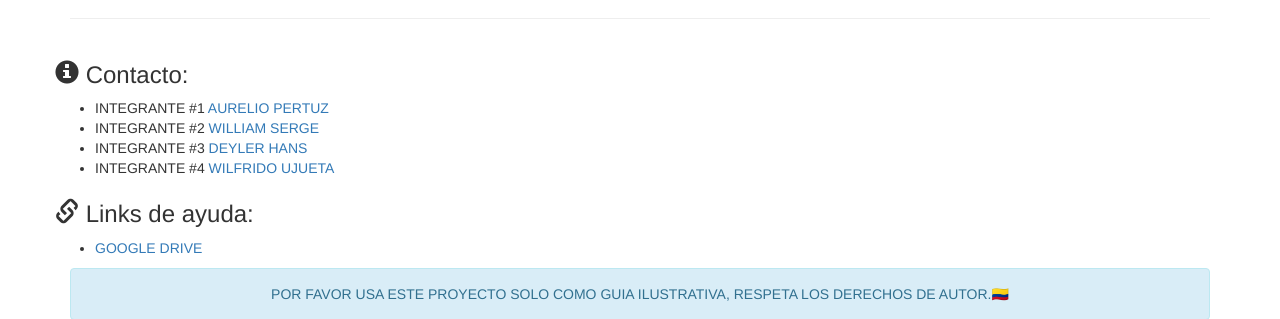
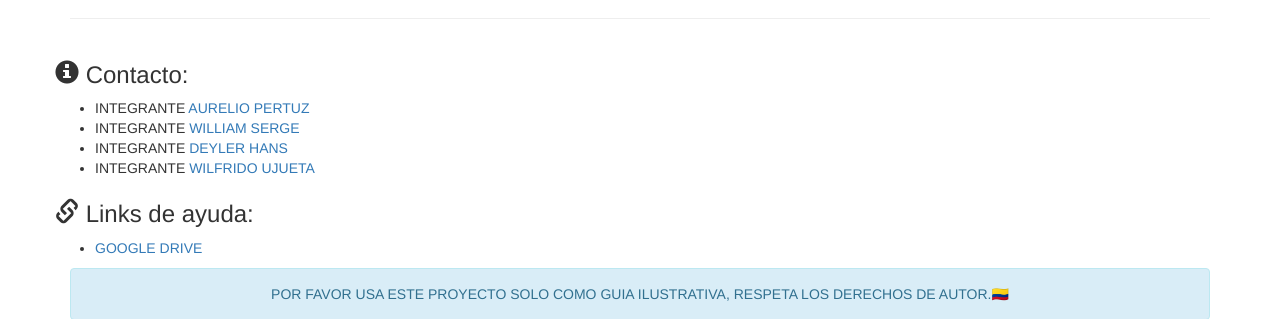
Before and after one commit to aureliopertuz1/pca-its, a PHP site: template web/views/index.twig in a window 1280 px wide. Shown: the part 704-1023 px from the top of the page. Run offline with PHP 8.4, Linux system fonts and the light colour scheme; the template is opened without the code that fills it, so the values that code supplies are empty; some libraries are stand-ins or nearby versions.

Commit message:
Update index.twig

```diff
--- a/web/views/index.twig
+++ b/web/views/index.twig
@@ -20,10 +20,10 @@
     <div class="col-md-20">
       <h3><span class="glyphicon glyphicon-info-sign"></span> Contacto:</h3>
       <ul>
-        <li>INTEGRANTE #1 <a href="https://walink.co/ad580a">AURELIO PERTUZ</a> </li>
-        <li>INTEGRANTE #2 <a href="https://walink.co/0a9bdc">WILLIAM SERGE</a> </li>
-        <li>INTEGRANTE #3 <a href="https://walink.co/458918">DEYLER HANS</a> </li>
-        <li>INTEGRANTE #4 <a href="https://walink.co/2dc5ab">WILFRIDO UJUETA</a> </li>
+        <li>INTEGRANTE <a href="https://walink.co/ad580a">AURELIO PERTUZ</a> </li>
+        <li>INTEGRANTE <a href="https://walink.co/0a9bdc">WILLIAM SERGE</a> </li>
+        <li>INTEGRANTE <a href="https://walink.co/458918">DEYLER HANS</a> </li>
+        <li>INTEGRANTE <a href="https://walink.co/2dc5ab">WILFRIDO UJUETA</a> </li>
       </ul>
     </div>
     <div class="col-md-20">
```
